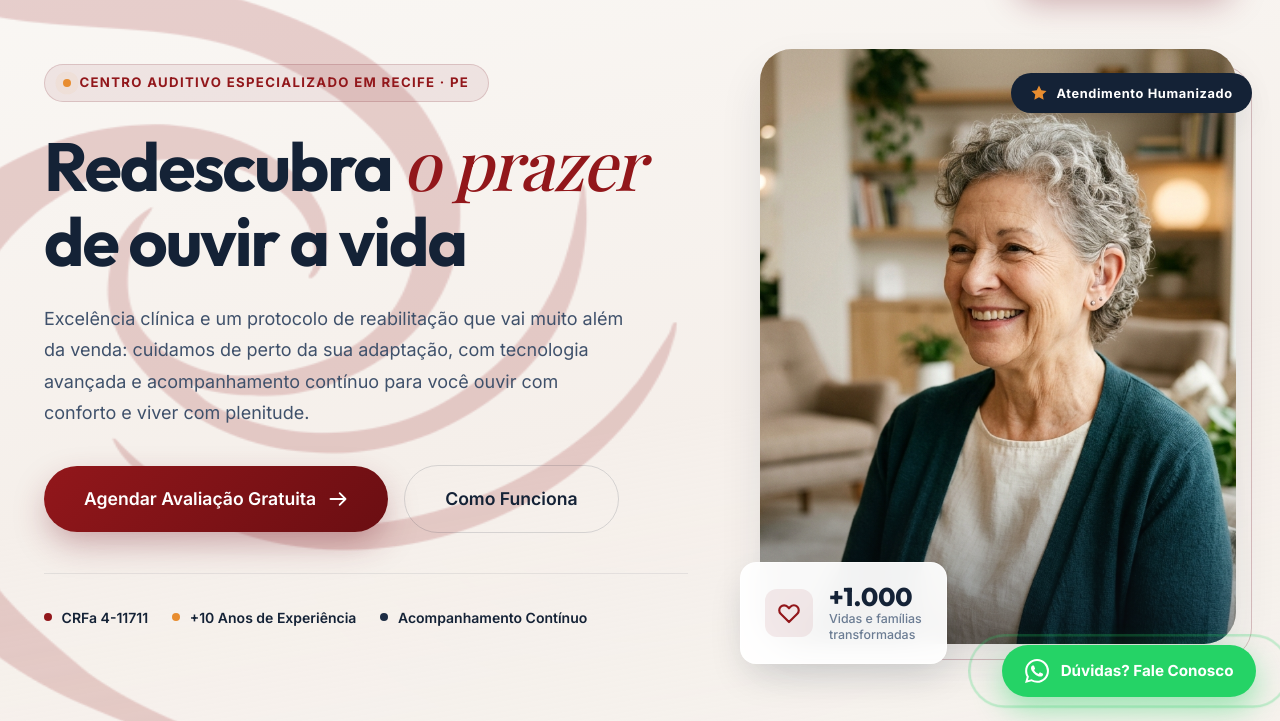
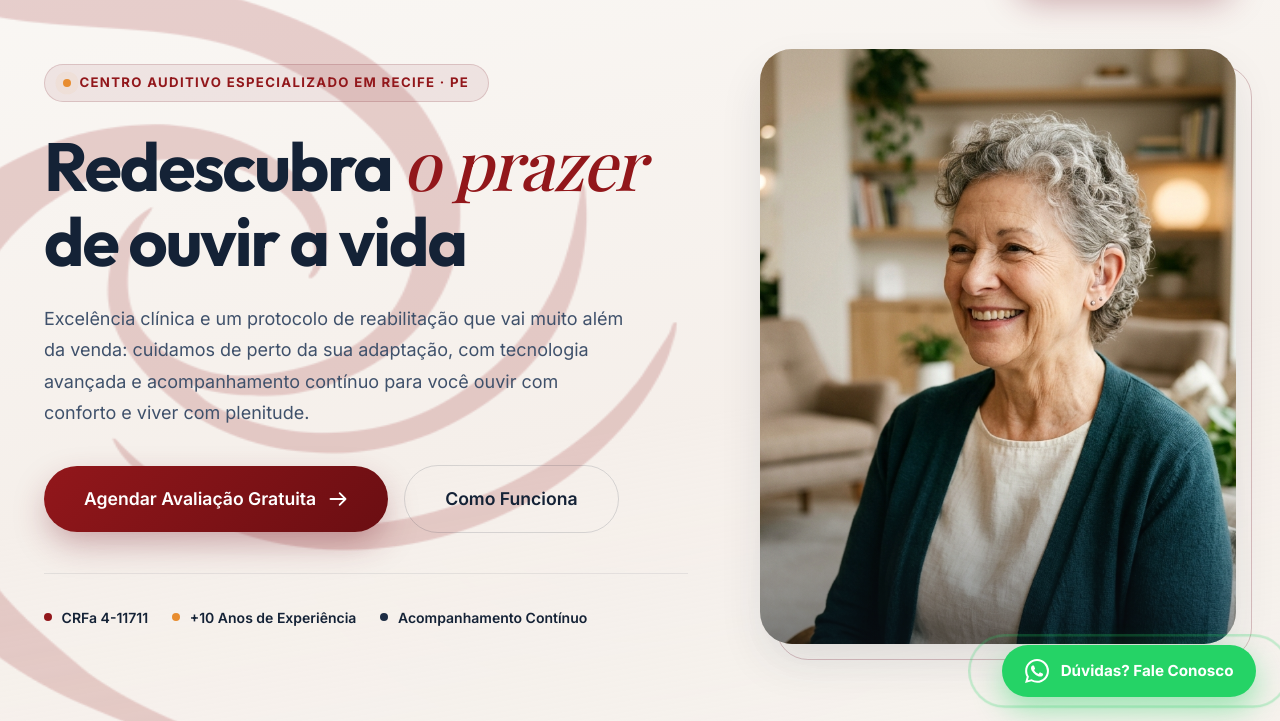
Before and after one commit to Felipemonteirocaldas/otus-solucoes-auditivas, a website: page index.html in a window 1280 px wide. Shown: the part 79-800 px from the top of the page. Drawn offline with nearby package versions, Linux system fonts and the light colour scheme; a web font is replaced by a local one.

Commit message:
refactor: remove floating badge and statistic card from hero section

```diff
--- a/index.html
+++ b/index.html
@@ -211,34 +211,14 @@
             </div>
           </div>
 
-          <!-- Coluna Visual / Showcase com Imagem e Cards Flutuantes -->
+          <!-- Coluna Visual / Showcase com Imagem -->
           <div class="hero-visual-col">
             <div class="hero-border-decor" aria-hidden="true"></div>
-
-            <div class="hero-badge-top">
-              <svg width="18" height="18" fill="currentColor" viewBox="0 0 24 24">
-                <path d="M12 2l3.09 6.26L22 9.27l-5 4.87 1.18 6.88L12 17.77l-6.18 3.25L7 14.14 2 9.27l6.91-1.01L12 2z"/>
-              </svg>
-              <span>Atendimento Humanizado</span>
-            </div>
 
             <div class="hero-visual-wrapper">
               <img src="assets/images/hero-patient.jpg"
                    alt="Paciente sorridente com qualidade de vida restaurada usando aparelho auditivo moderno"
                    loading="eager" />
-            </div>
-
-            <!-- Card Estatístico Flutuante -->
-            <div class="hero-stat-card">
-              <div class="hero-stat-icon">
-                <svg width="26" height="26" fill="none" stroke="currentColor" viewBox="0 0 24 24">
-                  <path stroke-linecap="round" stroke-linejoin="round" stroke-width="2" d="M4.318 6.318a4.5 4.5 0 000 6.364L12 20.364l7.682-7.682a4.5 4.5 0 00-6.364-6.364L12 7.636l-1.318-1.318a4.5 4.5 0 00-6.364 0z"/>
-                </svg>
-              </div>
-              <div>
-                <div class="hero-stat-num">+1.000</div>
-                <div class="hero-stat-label">Vidas e famílias<br/>transformadas</div>
-              </div>
             </div>
           </div>
         </div>
```
